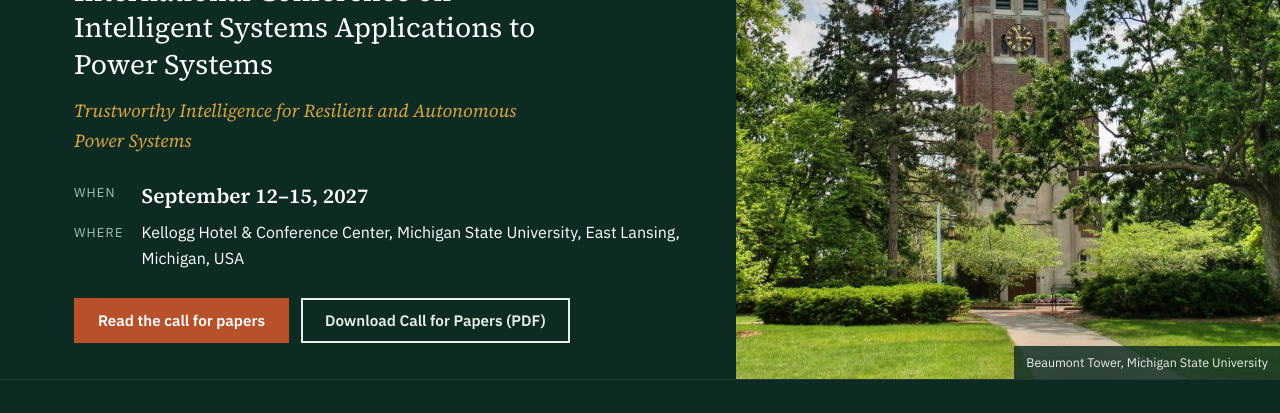
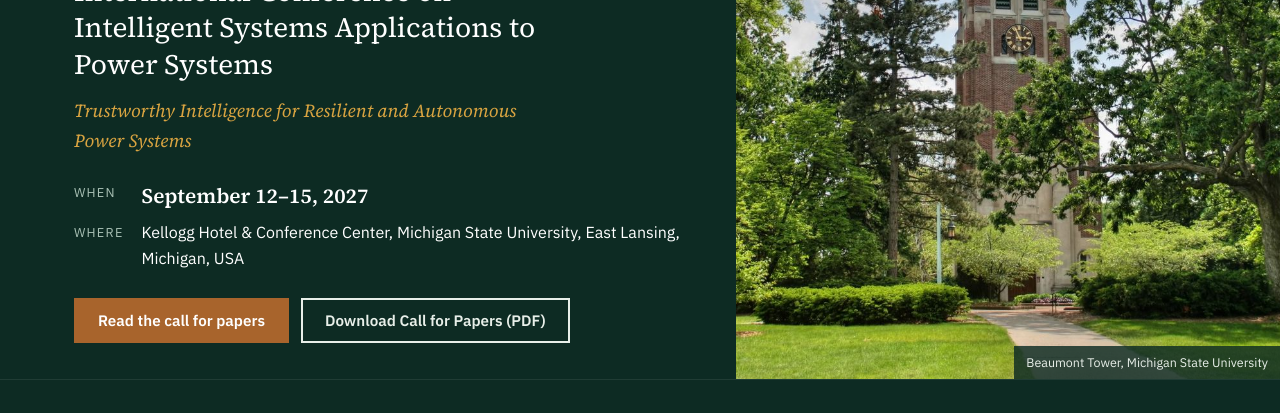
Before and after one commit to ChandanCherry786/isap2027, a plain HTML site: page index.html in a window 1280 px wide. Shown: the part 379-792 px from the top of the page. Drawn offline with Linux system fonts and the light colour scheme.

Commit message:
Shift live colour from red-leaning copper to true copper

```diff
--- a/css/site.css
+++ b/css/site.css
@@ -11,8 +11,8 @@
   --gold-text: #8a6414;          /* gold that passes AA on white */
   /* "Live" colour: marks what needs action now (next deadline, primary button).
      Fill works on green and on white; --live-text is the AA tone for text on white. */
-  --live: #b8502a;               /* copper */
-  --live-text: #a3421f;
+  --live: #a8642c;               /* copper (hue 27°, not red) */
+  --live-text: #a05f2a;
   --on-live: #fff;
   --ink: #1f2620;
   --muted: #56645b;
```
